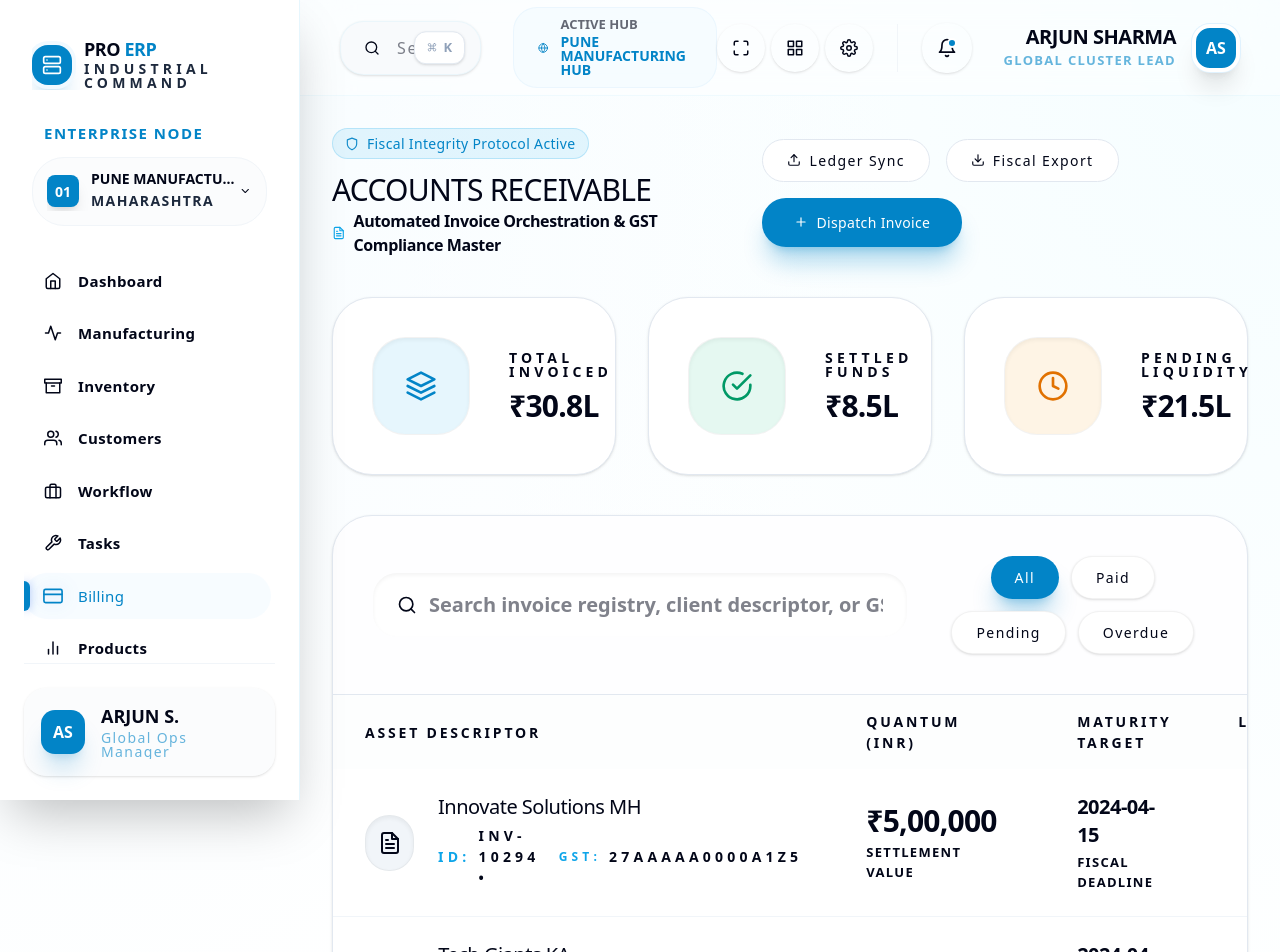
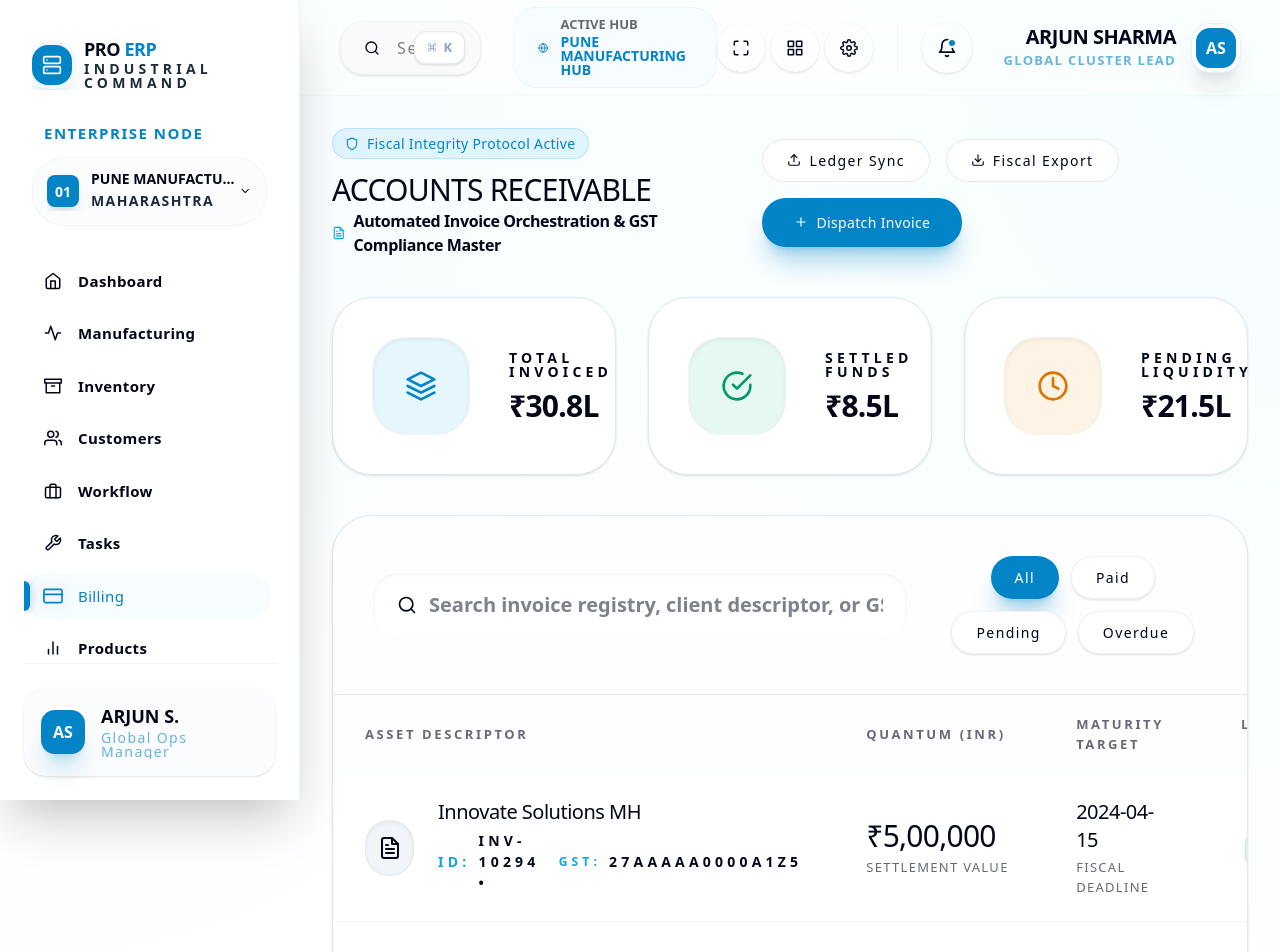
Before and after one commit to pranesh-fortumars/ERP-VERSION-2, a Next.js app: page /billing in a window 1280 px wide. Shown: the top 952 px of the page. Built offline with nearby package versions, Linux system fonts and the light colour scheme; a web font is replaced by a local one.

Commit message:
fix in bill amt

```diff
--- a/src/app/billing/page.tsx
+++ b/src/app/billing/page.tsx
@@ -137,10 +137,10 @@ const BillingPage = () => {
           <table className="w-full text-left border-collapse">
             <thead>
               <tr className="bg-slate-50/30 /30">
-                <th className="px-8 py-4 text-[14px] font-bold text-slate-950 dark:text-slate-950 uppercase tracking-[0.2em]">Asset Descriptor</th>
-                <th className="px-8 py-4 text-[14px] font-bold text-slate-950 dark:text-slate-950 uppercase tracking-[0.2em]">Quantum (INR)</th>
-                <th className="px-8 py-4 text-[14px] font-bold text-slate-950 dark:text-slate-950 uppercase tracking-[0.2em]">Maturity Target</th>
-                <th className="px-8 py-4 text-[14px] font-bold text-slate-950 dark:text-slate-950 uppercase tracking-[0.2em] text-center">Lifecycle State</th>
+                <th className="px-8 py-5 text-[13px] font-bold text-slate-950/60 dark:text-slate-950 uppercase tracking-[0.2em]">Asset Descriptor</th>
+                <th className="px-8 py-5 text-[13px] font-bold text-slate-950/60 dark:text-slate-950 uppercase tracking-[0.2em]">Quantum (INR)</th>
+                <th className="px-8 py-5 text-[13px] font-bold text-slate-950/60 dark:text-slate-950 uppercase tracking-[0.2em]">Maturity Target</th>
+                <th className="px-8 py-5 text-[13px] font-bold text-slate-950/60 dark:text-slate-950 uppercase tracking-[0.2em] text-center">Lifecycle State</th>
               </tr>
             </thead>
             <tbody className="divide-y divide-slate-100 divide-slate-100">
@@ -167,15 +167,15 @@ const BillingPage = () => {
                       </div>
                     </td>
                     <td className="px-8 py-6">
-                       <p className="text-3xl font-bold text-slate-950 text-slate-950 tracking-tight whitespace-nowrap">₹{inv.amount.toLocaleString('en-IN')}</p>
-                       <p className="text-[13px] font-bold text-slate-950 uppercase tracking-widest mt-1">Settlement Value</p>
+                       <p className="text-3xl font-serif-professional tracking-tight text-slate-950 whitespace-nowrap">₹{inv.amount.toLocaleString('en-IN')}</p>
+                       <p className="text-[13px] font-medium text-slate-950/60 uppercase tracking-widest mt-1">Settlement Value</p>
                     </td>
                     <td className="px-8 py-6">
-                       <p className="text-xl font-bold text-slate-950 text-slate-950 tracking-tight uppercase">{inv.dueDate}</p>
-                       <p className="text-[13px] font-bold text-slate-950 uppercase tracking-widest mt-1">Fiscal Deadline</p>
+                       <p className="text-xl font-serif-professional tracking-tight text-slate-950 uppercase">{inv.dueDate}</p>
+                       <p className="text-[13px] font-medium text-slate-950/60 uppercase tracking-widest mt-1">Fiscal Deadline</p>
                     </td>
                     <td className="px-8 py-6 text-center">
-                      <span className={`px-5 py-2 rounded-xl text-[14px] font-serif-professional tracking-wide  tracking-[0.2em] border shadow-sm ${getStatusColor(inv.status)}`}>
+                      <span className={`px-5 py-2 rounded-xl text-[12px] font-bold uppercase tracking-[0.2em] border shadow-sm ${getStatusColor(inv.status)}`}>
                         {inv.status}
                       </span>
                     </td>
--- /dev/null
+++ b/tmp/billing_final_calibration.js
@@ -0,0 +1,25 @@
+const fs = require('fs');
+
+const path = './src/app/billing/page.tsx';
+let content = fs.readFileSync(path, 'utf8');
+
+// 1. Recalibrate Amounts to Serif (matches Manufacturing)
+content = content.replace(
+    /text-3xl font-bold text-slate-950 text-slate-950 tracking-tight whitespace-nowrap/g,
+    'text-3xl font-serif-professional tracking-tight text-slate-950 whitespace-nowrap'
+);
+
+// 2. Reduce label boldness
+content = content.replace(/font-bold text-slate-950 uppercase tracking-widest mt-1/g, 'font-medium text-slate-950/60 uppercase tracking-widest mt-1');
+
+// 3. Match Maturity Target alignment
+content = content.replace(/text-xl font-bold text-slate-950 text-slate-950 tracking-tight uppercase/g, 'text-xl font-serif-professional tracking-tight text-slate-950 uppercase');
+
+// 4. Align Table Headers to same style
+content = content.replace(/th className="px-8 py-4 text-\[14px\] font-bold text-slate-950/g, 'th className="px-8 py-5 text-[13px] font-bold text-slate-950/60');
+
+// 5. Status Pill balance
+content = content.replace(/text-\[14px\] font-serif-professional tracking-wide  tracking-\[0\.2em\] border shadow-sm/g, 'text-[12px] font-bold uppercase tracking-[0.2em] border shadow-sm');
+
+fs.writeFileSync(path, content, 'utf8');
+console.log('Billing Final Calibration Complete: Professionalism synchronized.');
```
